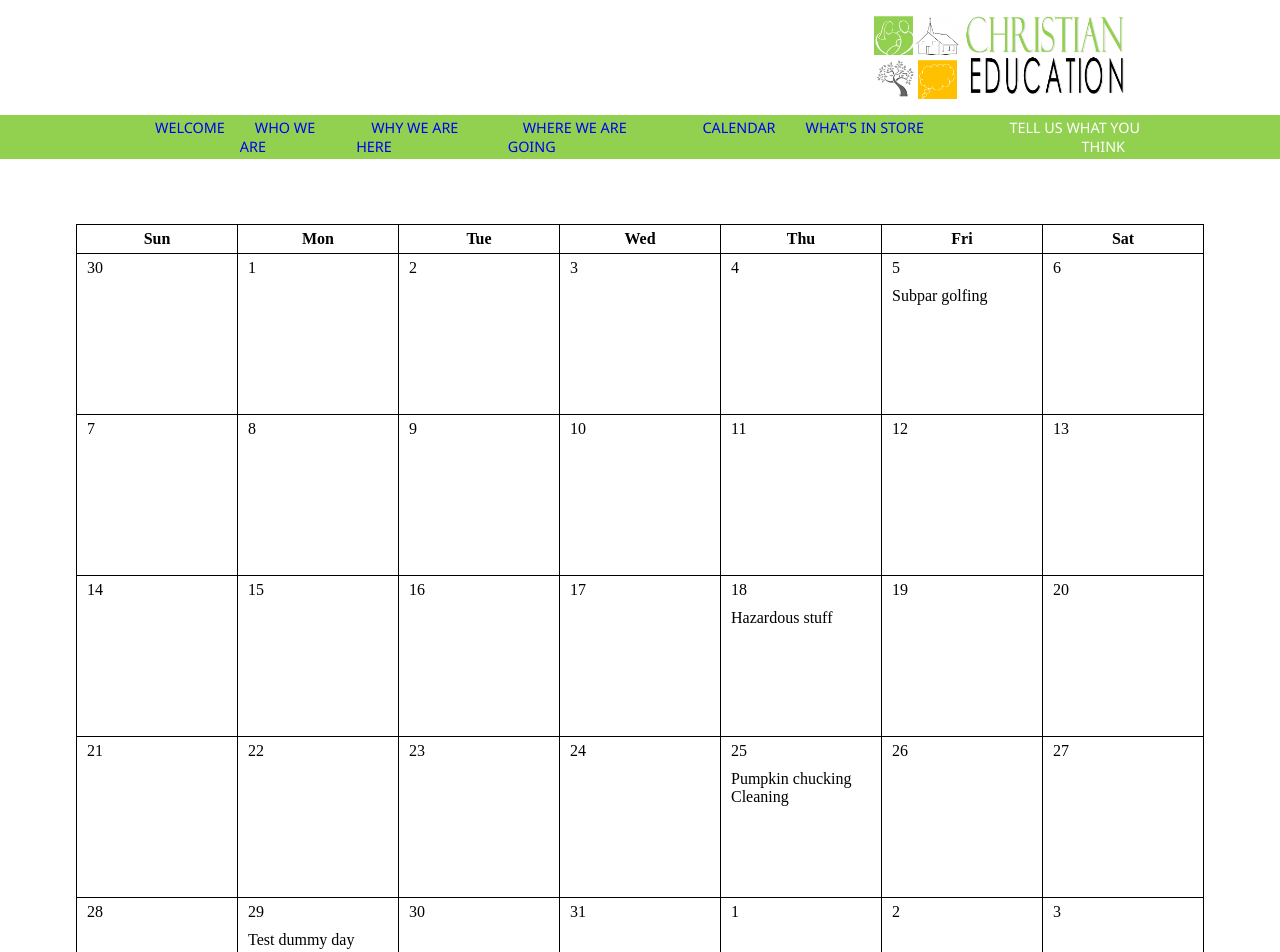
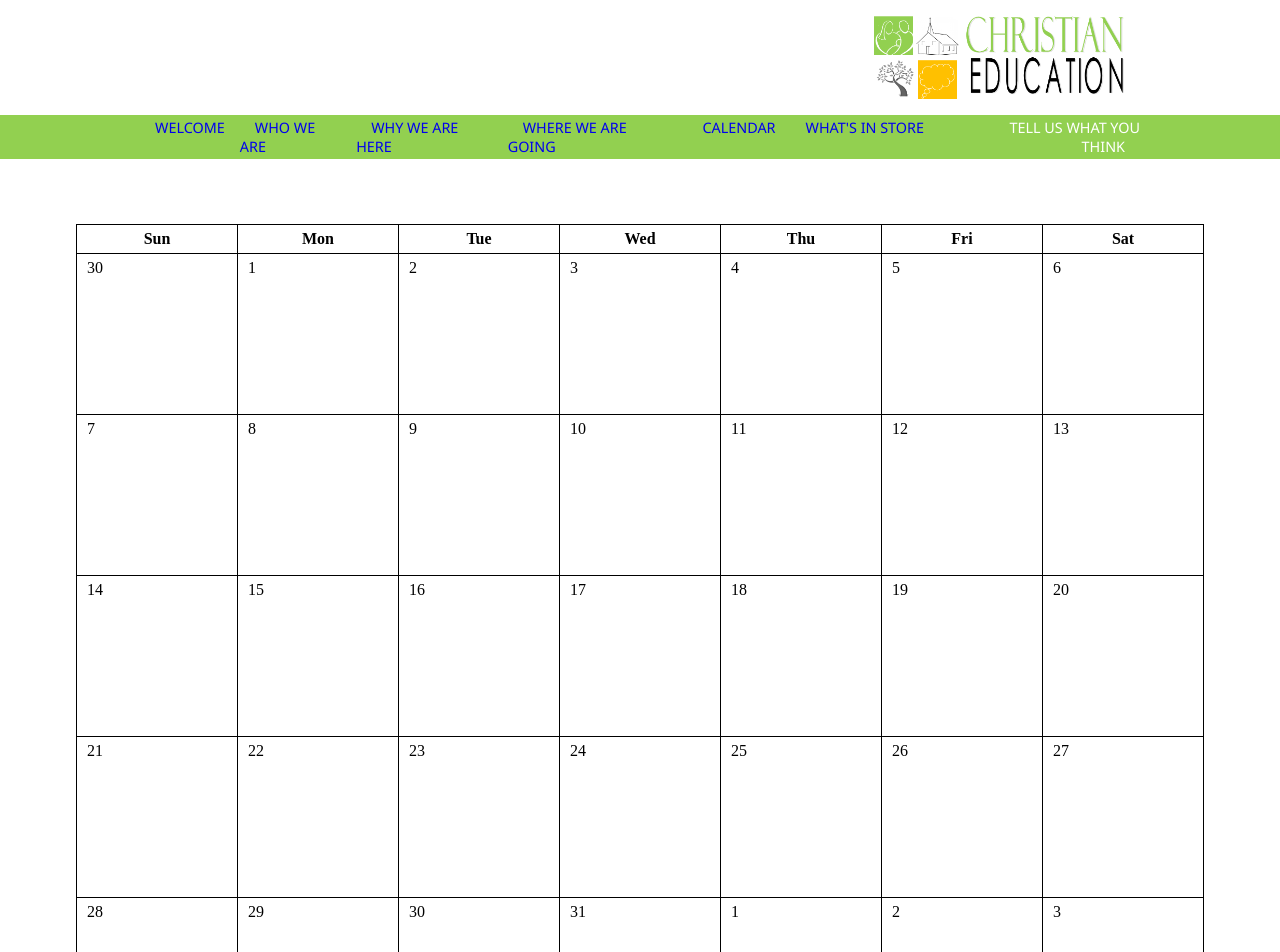
Before and after one commit to EJLearner/church-site-react, a React (Create React App) app: page /calendar in a window 1280 px wide. Shown: the top 952 px of the page. Built offline with nearby package versions, Linux system fonts and the light colour scheme.

Commit message:
have calendar show current month and add events

```diff
--- a/src/Calendar/Calendar.js
+++ b/src/Calendar/Calendar.js
@@ -12,11 +12,9 @@ class Calendar
     const dayMomentDate = dayMoment.format('DD');
     const events = {
       '2017': {
-        'May': {
-          '25': ['Pumpkin chucking', 'Cleaning'],
-          '29': ['Test  dummy day'],
-          '05': ['Subpar golfing'],
-          '18': ['Hazardous stuff']
+        'Jul': {
+          '10': ['Vacation Bible School Start'],
+          '14': ['Vacation Bible School End and Closing Ceremony'],
         }
       }
     };
@@ -75,8 +73,7 @@ class Calendar
   }
 
   renderTableBody(){
-    const today = '2017-05-23';
-    const todayMoment = moment(today);
+    const todayMoment = moment();
     const firstWeekOfMonth = todayMoment.startOf('month').week();
     const lastWeekOfMonth = todayMoment.endOf('month').week();
 
```
